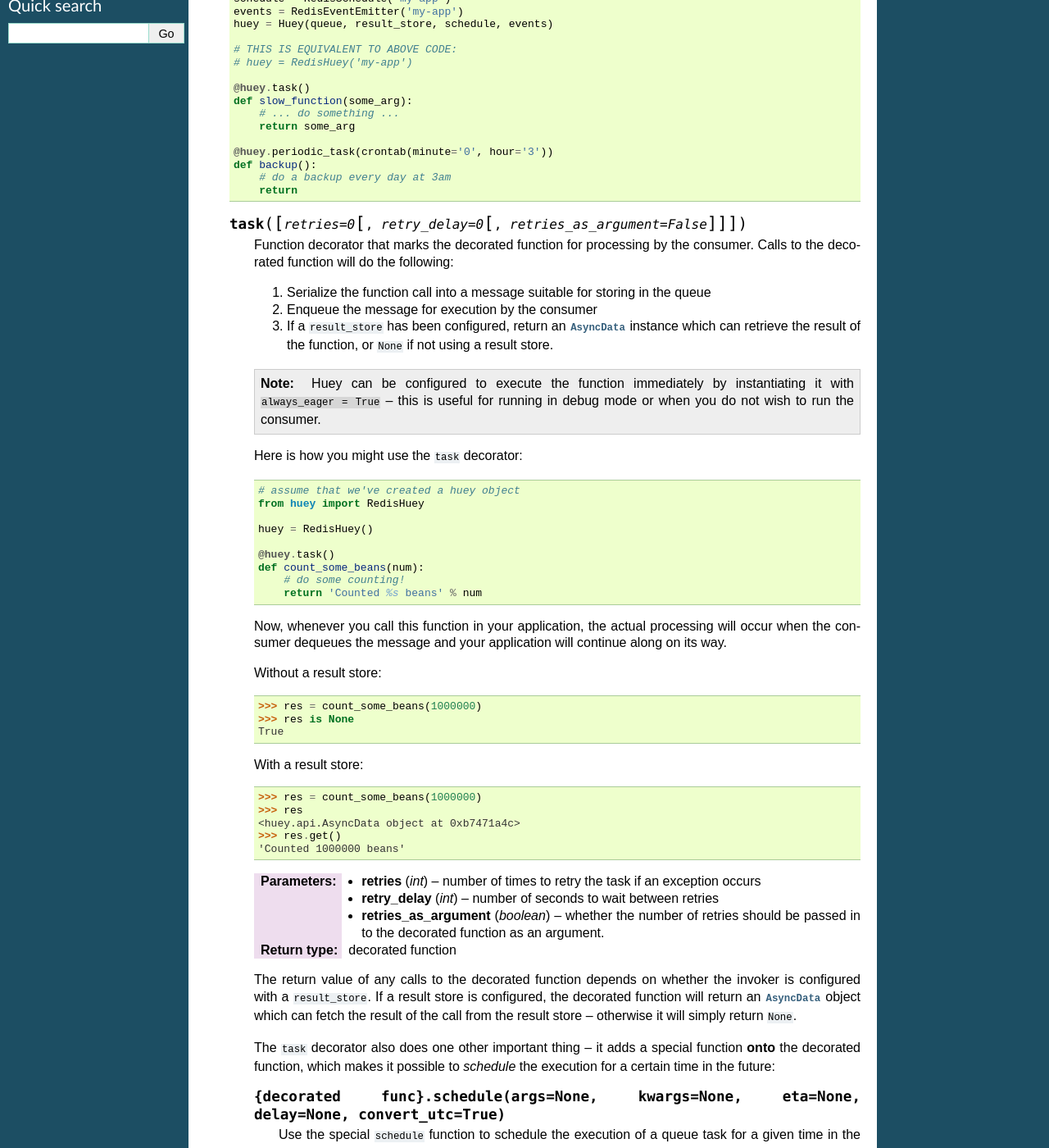
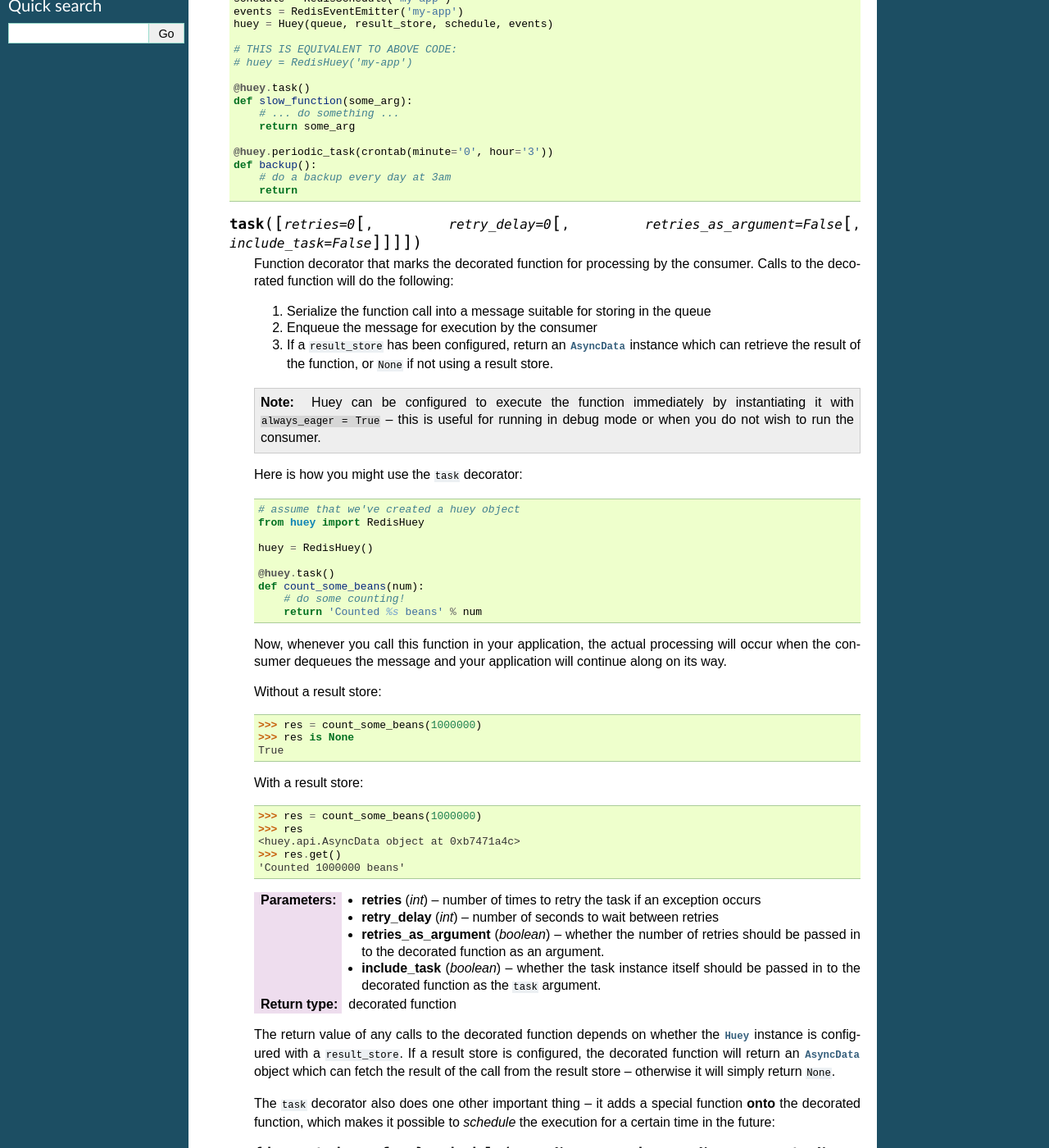
Before and after one commit to coleifer/huey, a Sphinx documentation site: the page built from docs/api.rst, in a window 1280 px wide and 1400 px high, scrolled down 811 px. Shown: the whole window at 82% size. Built offline with Sphinx 7.4.7, drawn with Linux system fonts in a browser that asks for light colours.

```diff
--- a/docs/api.rst
+++ b/docs/api.rst
@@ -63,7 +63,7 @@ Function decorators and helpers
             # do a backup every day at 3am
             return
 
-    .. py:method:: task([retries=0[, retry_delay=0[, retries_as_argument=False]]])
+    .. py:method:: task([retries=0[, retry_delay=0[, retries_as_argument=False[, include_task=False]]]])
 
         Function decorator that marks the decorated function for processing by the
         consumer. Calls to the decorated function will do the following:
@@ -119,13 +119,15 @@ Function decorators and helpers
         :param int retry_delay: number of seconds to wait between retries
         :param boolean retries_as_argument: whether the number of retries should
             be passed in to the decorated function as an argument.
+        :param boolean include_task: whether the task instance itself should be
+            passed in to the decorated function as the ``task`` argument.
         :rtype: decorated function
 
-        The return value of any calls to the decorated function depends on whether the invoker
-        is configured with a ``result_store``.  If a result store is configured, the
-        decorated function will return an :py:class:`AsyncData` object which can fetch the
-        result of the call from the result store -- otherwise it will simply
-        return ``None``.
+        The return value of any calls to the decorated function depends on whether
+        the :py:class:`Huey` instance is configured with a ``result_store``.  If a
+        result store is configured, the decorated function will return
+        an :py:class:`AsyncData` object which can fetch the result of the call from
+        the result store -- otherwise it will simply return ``None``.
 
         The ``task`` decorator also does one other important thing -- it adds
         a special function **onto** the decorated function, which makes it possible
```
